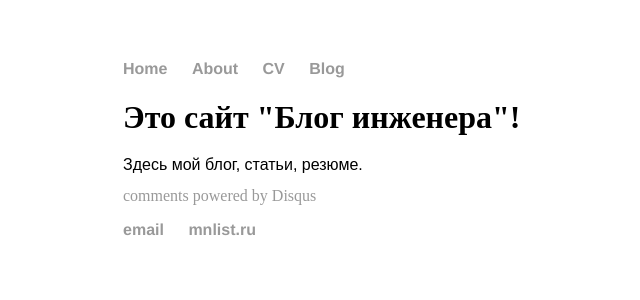
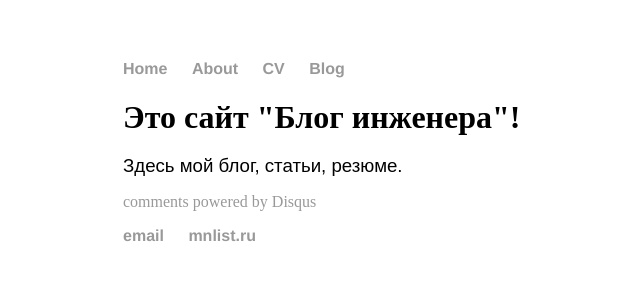
Before and after one commit to kiselevmv/kiselevmv.github.io, a Jekyll site: the page built from index.html, in a window 1280 px wide. Shown: the top 300 px of the page, without its empty margins (69-709 px from the left). Built offline with Jekyll 4.4.1, drawn with Linux system fonts in a browser that asks for light colours; the list of posts is cut into pages by our own code; comment, search, counter and statistics services are not loaded.

Commit message:
Update main.css

```diff
--- a/css/main.css
+++ b/css/main.css
@@ -4,7 +4,7 @@ body {
 }
 
 p {
-    font: 12pt/10pt sans-serif;
+    font: 14pt/12pt sans-serif;
 }
 
 nav ul, footer ul {
```
